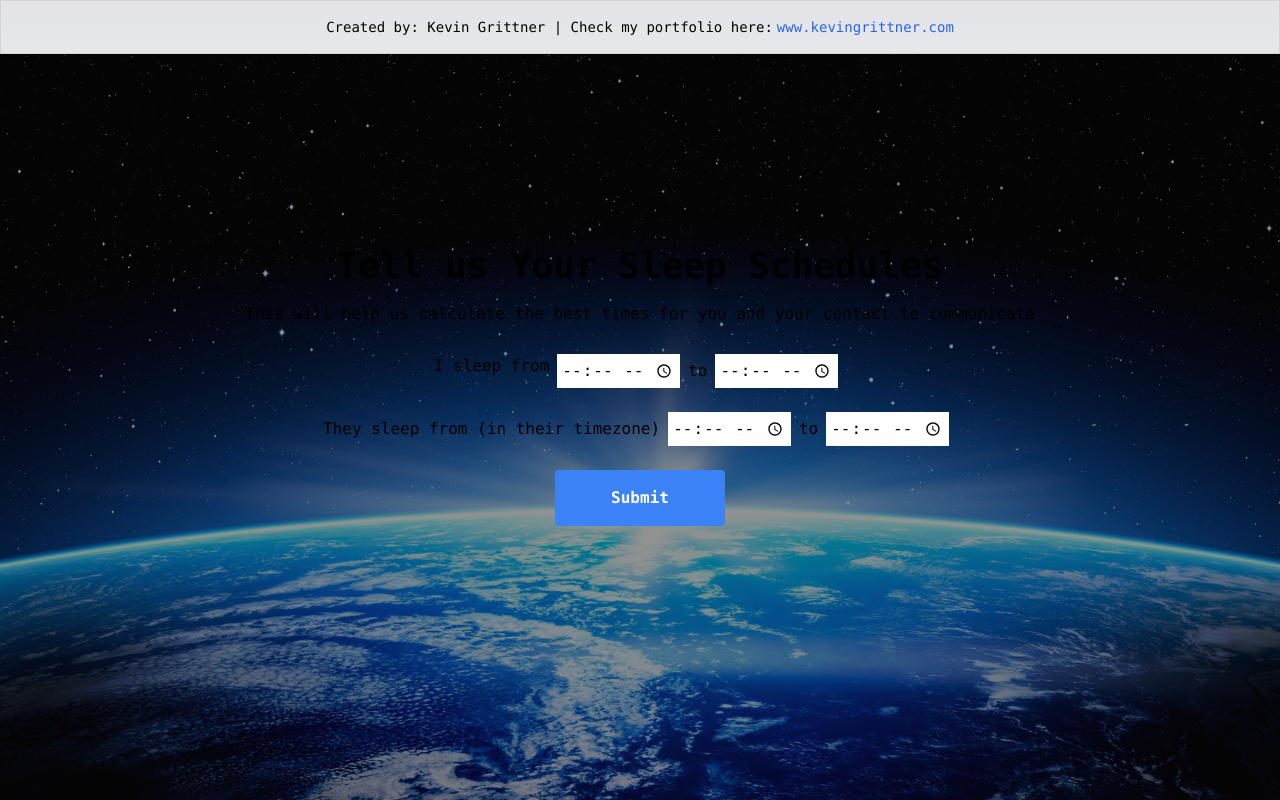
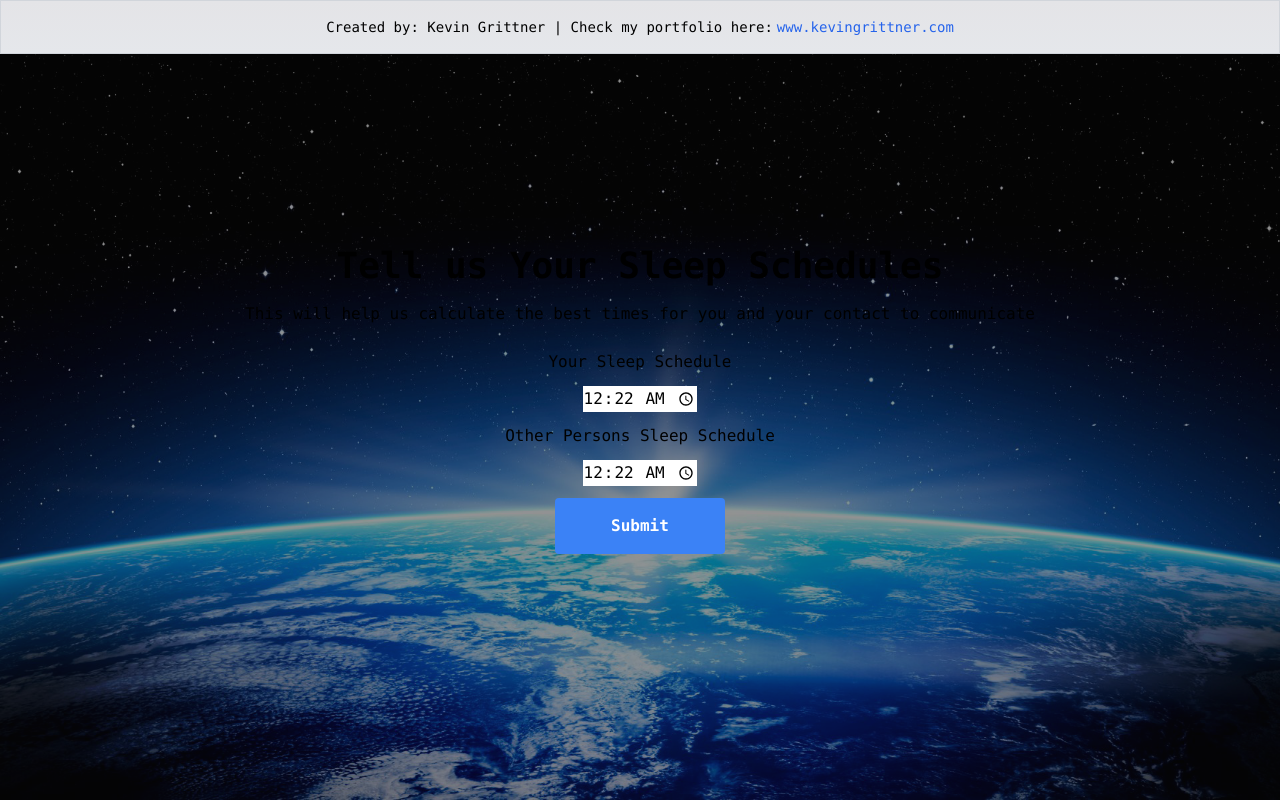
Before and after one commit to EpicIbby101/timezoneapp, a Next.js app: page /sleepSchedule in a window 1280 px wide. Built offline with nearby package versions, Linux system fonts and the light colour scheme.

Commit message:
Refactored so that most of the logic is containted in a single component

```diff
--- a/package.json
+++ b/package.json
@@ -19,6 +19,7 @@
     "react-dom": "18.2.0",
     "react-hook-form": "^7.43.9",
     "react-redux": "^8.0.5",
+    "react-time-picker": "^6.0.4",
     "redux": "^4.2.1"
   },
   "devDependencies": {
--- a/src/components/SleepScheduleForm.jsx
+++ b/src/components/SleepScheduleForm.jsx
@@ -1,83 +1,40 @@
 import React, { useState } from "react";
+import moment from "moment-timezone";
 
-const SleepScheduleForm = ({}) => {
-  const [mySleepStart, setMySleepStart] = useState("");
-  const [mySleepEnd, setMySleepEnd] = useState("");
-  const [theirSleepStart, setTheirSleepStart] = useState("");
-  const [theirSleepEnd, setTheirSleepEnd] = useState("");
+const SleepScheduleForm = ({ onSubmit }) => {
+  const [userSleepSchedule, setUserSleepSchedule] = useState(moment().format("HH:mm"));
+  const [otherPersonSleepSchedule, setOtherPersonSleepSchedule] = useState(moment().format("HH:mm"));
 
   const handleSubmit = (e) => {
     e.preventDefault();
-
-    // save the sleep schedules for later use
-    const mySchedule = { sleepStart: mySleepStart, sleepEnd: mySleepEnd };
-    const theirSchedule = {
-      sleepStart: theirSleepStart,
-      sleepEnd: theirSleepEnd,
-    };
-
-    // convert the other person's sleep schedule to local timezone
-    const theirSleepStartLocal = new Date(
-      `1970-01-01T${theirSchedule.sleepStart}`
-    );
-    const theirSleepEndLocal = new Date(`1970-01-01T${theirSchedule.sleepEnd}`);
-
-    console.log("My sleep schedule:", mySchedule);
-    console.log("Their sleep schedule in their timezone:", theirSchedule);
-    console.log("Their sleep schedule in my local timezone:", {
-      sleepStart: theirSleepStartLocal.toLocaleTimeString(),
-      sleepEnd: theirSleepEndLocal.toLocaleTimeString(),
-    });
+    onSubmit(userSleepSchedule, otherPersonSleepSchedule);
   };
 
   return (
     <form
-      className="flex flex-col items-center justify-center space-y-3 mt-4"
+      className="flex flex-col items-center justify-center space-y-3 mt-3"
       onSubmit={handleSubmit}
     >
-      <div className="flex">
-        <label htmlFor="mySleepStart">I sleep from</label>
+      <label htmlFor="userSleepSchedule">Your Sleep Schedule</label>
       <input
         type="time"
-          id="mySleepStart"
-          value={mySleepStart}
-          onChange={(e) => setMySleepStart(e.target.value)}
-          className="text-black p-1 mb-3 ml-2 mr-2"
+        id="userSleepSchedule"
+        value={userSleepSchedule}
+        onChange={(e) => setUserSleepSchedule(e.target.value)}
+        className="text-black"
       />
-        <div>
-          <label htmlFor="mySleepEnd">to</label>
+      <label htmlFor="otherPersonSleepSchedule">Other Persons Sleep Schedule</label>
       <input
         type="time"
-            id="mySleepEnd"
-            value={mySleepEnd}
-            onChange={(e) => setMySleepEnd(e.target.value)}
-            className="text-black p-1 mb-3 ml-2 mr-2"
+        id="otherPersonSleepSchedule"
+        value={otherPersonSleepSchedule}
+        onChange={(e) => setOtherPersonSleepSchedule(e.target.value)}
+        className="text-black"
+
       />
-        </div>
-      </div>
-      <div>
-        <label htmlFor="theirSleepStart">
-          They sleep from (in their timezone)
-        </label>
-        <input
-          type="time"
-          id="theirSleepStart"
-          value={theirSleepStart}
-          onChange={(e) => setTheirSleepStart(e.target.value)}
-          className="text-black p-1 mb-3 ml-2 mr-2"
-        />
-        <label htmlFor="theirSleepEnd">to</label>
-        <input
-          type="time"
-          id="theirSleepEnd"
-          value={theirSleepEnd}
-          onChange={(e) => setTheirSleepEnd(e.target.value)}
-          className="text-black p-1 mb-3 ml-2 mr-2"
-        />
-      </div>
       <button
         type="submit"
-        className="bg-blue-500 hover:bg-blue-700 text-white font-bold py-4 px-14 rounded"
+        className="bg-blue-500 hover:bg-blue-700 text-white font-bold py-4 px-14 rounded "
       >
         Submit
       </button>
@@ -85,4 +42,4 @@ const SleepScheduleForm = ({}) => {
   );
 };
 
-export default SleepScheduleForm;
+export default SleepScheduleForm
--- a/src/components/TimezoneForm.jsx
+++ b/src/components/TimezoneForm.jsx
@@ -1,5 +1,6 @@
 import React, { useState } from "react";
 import moment from "moment-timezone";
+import SleepScheduleForm from "./SleepScheduleForm";
 
 const TimezoneForm = () => {
   const [myTimezone, setMyTimezone] = useState(
@@ -12,9 +13,14 @@ const TimezoneForm = () => {
     theirTimezone,
     timeDifference
   });
-
+  const [showSleepScheduleForm, setShowSleepScheduleForm] = useState(false);
 
   const timezones = moment.tz.names();
+
+  const handleSleepScheduleSubmit = (userSleepSchedule, otherPersonSleepSchedule) => {
+    console.log("User Sleep Schedule:", userSleepSchedule);
+    console.log("Other Person Sleep Schedule:", otherPersonSleepSchedule);
+  };
 
   const handleSubmit = (e) => {
     e.preventDefault();
@@ -26,12 +32,19 @@ const TimezoneForm = () => {
     const timeDiffInHours = timeDiffInMinutes / 60;
     const newTimeDifference = `The time difference is ${timeDiffInHours} hours. If it's ${myTime} for you, it'll be ${theirTime} for them.`;
 
+
     setSelectedTimezones({ myTimezone, theirTimezone, timeDifference: newTimeDifference });
     setTimeDifference(newTimeDifference);
+
+    console.log(newTimeDifference)
+
+    setShowSleepScheduleForm(true);
 
   };
 
   return (
+    <>
+    {!showSleepScheduleForm && (
     <form
       className="flex flex-col items-center justify-center space-y-3 mt-3"
       onSubmit={handleSubmit}
@@ -73,8 +86,12 @@ const TimezoneForm = () => {
         Submit
       </button>
       <div className="text-center">{timeDifference}</div>
-
     </form>
+    )}
+    {showSleepScheduleForm && (
+      <SleepScheduleForm onSubmit={handleSleepScheduleSubmit} />
+    )}
+    </>
   );
 };
 
```
Also changed, not shown: 1 other file (tests, documents, lock files or other folders). Lines whose indentation alone changed are shown as unchanged.
